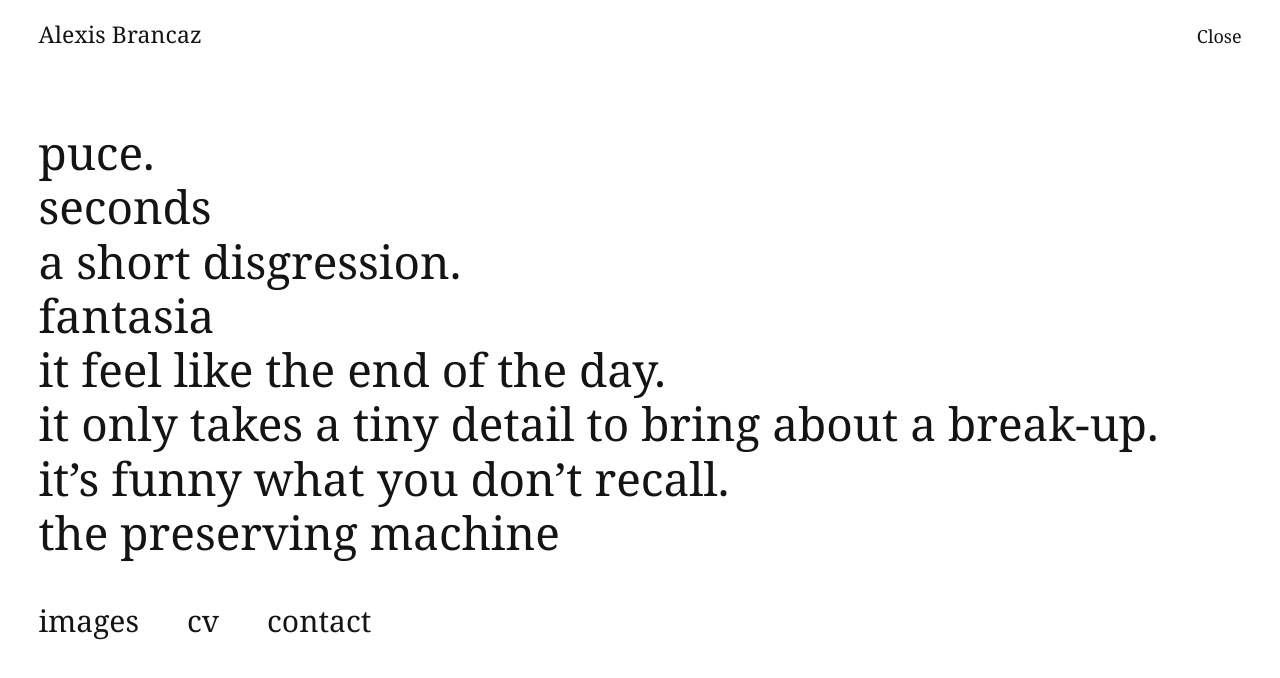
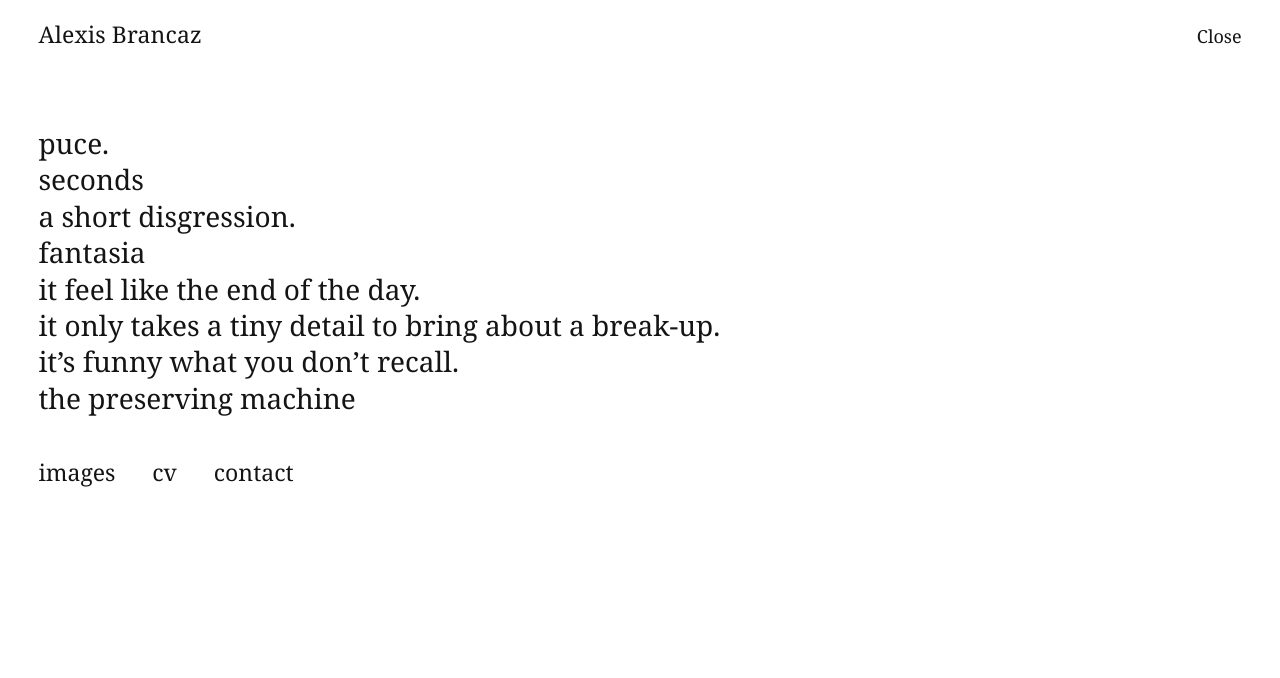
Before and after one commit to AlexisBrz/alexisbrancaz, a plain HTML site: page index.html in a window 1280 px wide. Both pictures are taken after a click on the button "Menu". Drawn offline with Linux system fonts and the light colour scheme; a web font is replaced by a local one.

Commit message:
Smaller menu text
Co-Authored-By: Claude Opus 5.5 <noreply@anthropic.com>
Claude-Session: https://claude.ai/code/session_01Gq4ZNHPKVFkyxv4JJMHptE

```diff
--- a/index.html
+++ b/index.html
@@ -55,10 +55,10 @@
   .menu.open{opacity:1;visibility:visible}
   .menu-top{display:flex;justify-content:space-between;align-items:baseline;margin-bottom:9vh}
   .menu ol{list-style:none;columns:1}
-  .menu li{font-size:clamp(26px,4.2vw,46px);line-height:1.18}
+  .menu li{font-size:clamp(20px,2.3vw,28px);line-height:1.3}
   .menu li a{display:inline-block}
   .menu li .sl{color:var(--mute);margin-right:.06em}
-  .menu .util{margin-top:5vh;display:flex;gap:1.6em;font-size:clamp(22px,3vw,30px)}
+  .menu .util{margin-top:5vh;display:flex;gap:1.6em;font-size:clamp(18px,1.9vw,23px)}
   .menu .util a{color:var(--ink)}
   .menu .util a:hover{color:var(--pencil)}
   .menu a.current{color:var(--pencil)}
```
